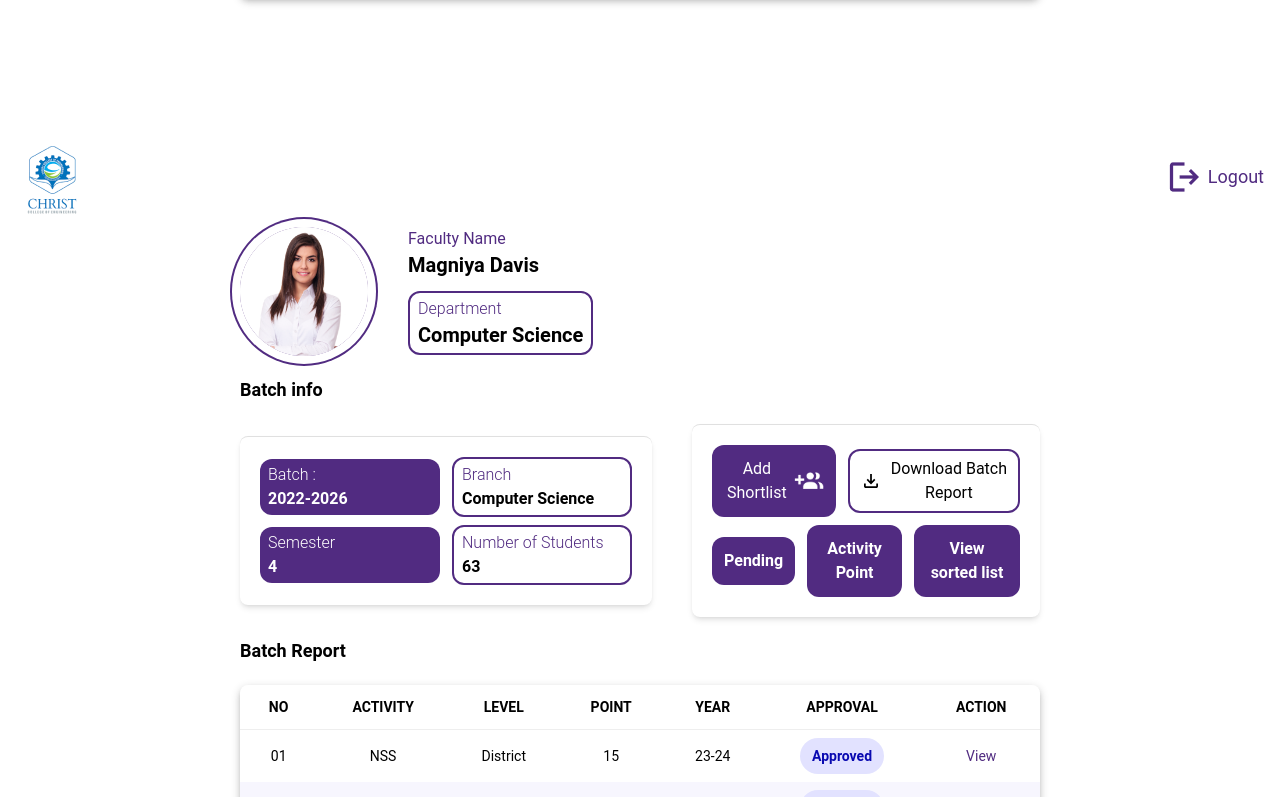
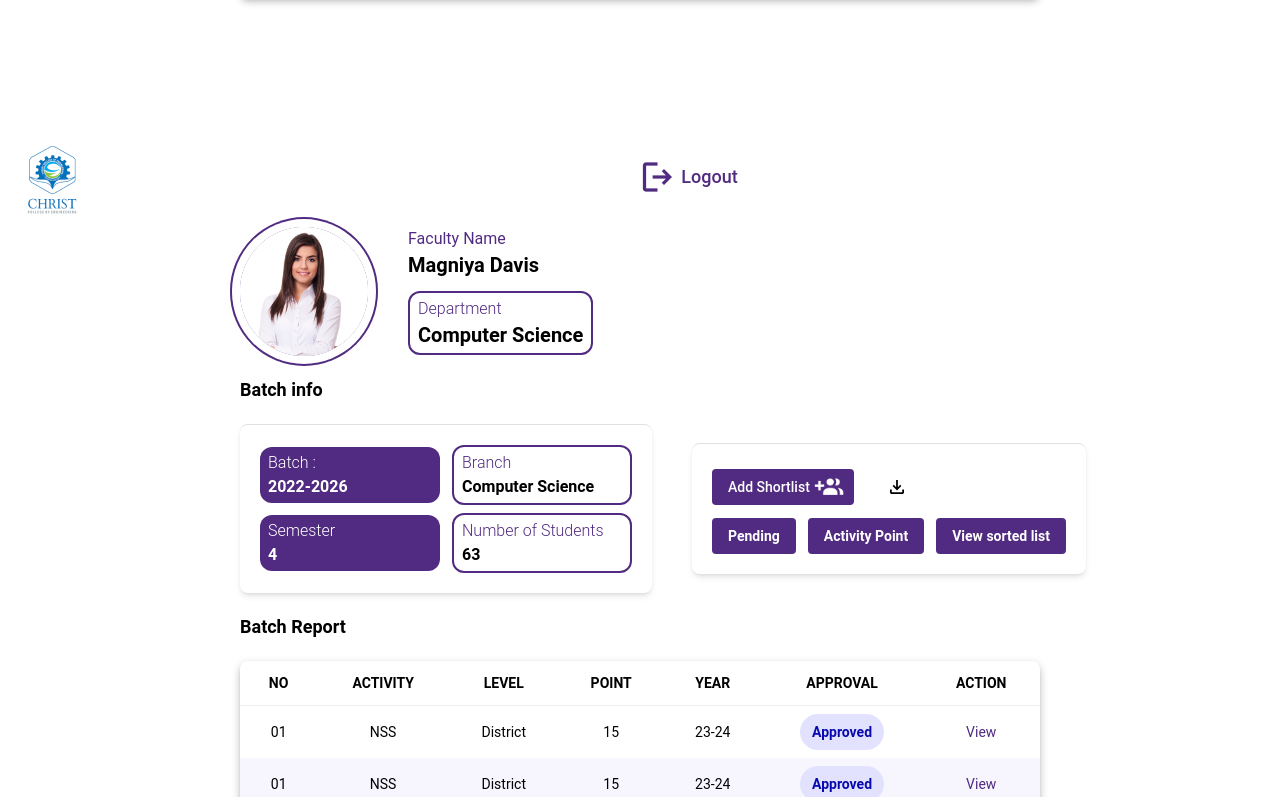
Before and after one commit to AlfrinP/client, a React (Vite) app: page / in a window 1280 px wide. Shown: the part 1473-2270 px from the top of the page. Built offline with nearby package versions, Linux system fonts and the light colour scheme.

Commit message:
gave general button styling

```diff
--- a/src/components/Dashboard/Faculty.jsx
+++ b/src/components/Dashboard/Faculty.jsx
@@ -57,23 +57,23 @@ function Faculty() {
           </div>
           <div className="center flex-col w-fit gap-2 p-5 rounded-lg border-t border-solid border-gray-300 border-opacity-82 bg-white shadow-md shadow-offset-x-11 shadow-offset-y-24 shadow-blur-26 shadow-opacity-20">
             <div className="center gap-3 ">
-              <button className="center bg-[#512B81] rounded-xl w-fit p-3 justify-evenly gap-1">
+              <button className="bg-[#512B81]">
                 <span className=" text-white">Add Shortlist</span>
                 <img src={short} width={30} />
               </button>
-              <button className="center border-[#512B81] border-2 rounded-xl w-fit p-1.5 justify-evenly">
+              <button className="border-[#512B81]">
                 <img src={arrow_down} width={30} className="p-2" />
                 <span>Download Batch Report</span>
               </button>
             </div>
             <div className="center w-full gap-3 justify-around">
-              <button className="center flex-col items-start bg-[#512B81] rounded-xl w-fit p-3 text-white">
+              <button className="bg-[#512B81]" >
                 <span className="font-semibold">Pending</span>
               </button>
-              <button className="center flex-col items-start bg-[#512B81] rounded-xl w-fit p-3 text-white">
+              <button className="bg-[#512B81]" >
                 <span className="font-semibold">Activity Point</span>
               </button>
-              <button className="center flex-col items-start bg-[#512B81] rounded-xl w-fit p-3 text-white">
+              <button className="bg-[#512B81]" >
                 <span className="font-semibold">View sorted list</span>
               </button>
             </div>
--- a/src/components/Dashboard/Student.jsx
+++ b/src/components/Dashboard/Student.jsx
@@ -55,14 +55,14 @@ export default function Student() {
           </div>
           <div className="center flex-col gap-3">
             <button
-              className="center  justify-evenly bg-[#512B81] w-full rounded gap-1 text-white px-4 py-2 text-sm font-medium cursor-pointer"
+              className="bg-[#512B81]"
               onClick={handleOpenFileModal}
             >
               <img src={upload} width={30} />
               <span className=" text-white">Upload Certificate</span>
             </button>
             <button
-              className="center justify-evenly bg-[#512B81] w-full rounded gap-1 text-white px-4 py-2 text-sm font-medium cursor-pointer"
+              className="bg-[#512B81]"
               onClick={handleOpenViewPoints}
             >
               <img src={graph} width={20} />
--- a/src/index.css
+++ b/src/index.css
@@ -10,6 +10,9 @@
     shape-margin: 0.5rem;
     vertical-align: middle;
     font-size: italic;
+  }
+  button{
+    @apply center  justify-evenly w-full rounded gap-1 text-white px-4 py-2 text-sm font-medium cursor-pointer whitespace-nowrap
   }
 }
 @layer components {
```
